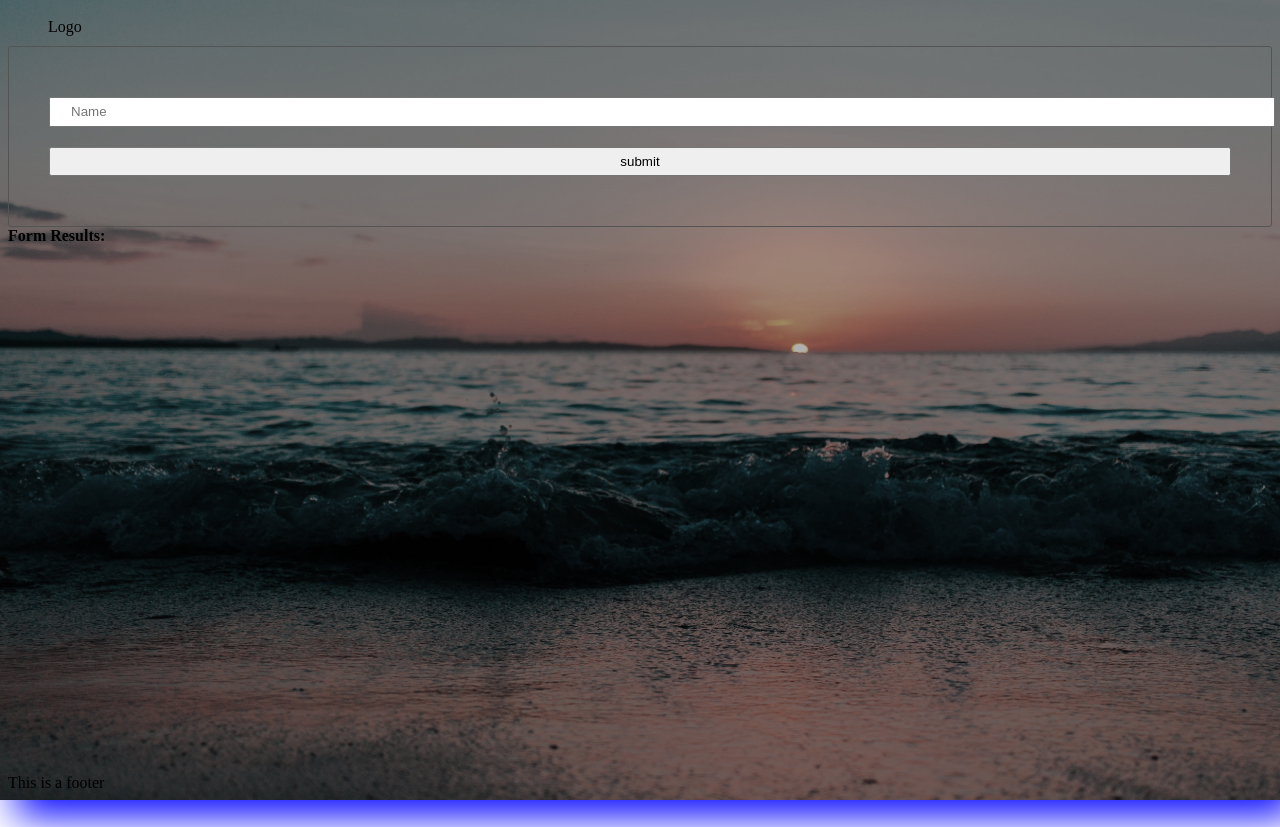
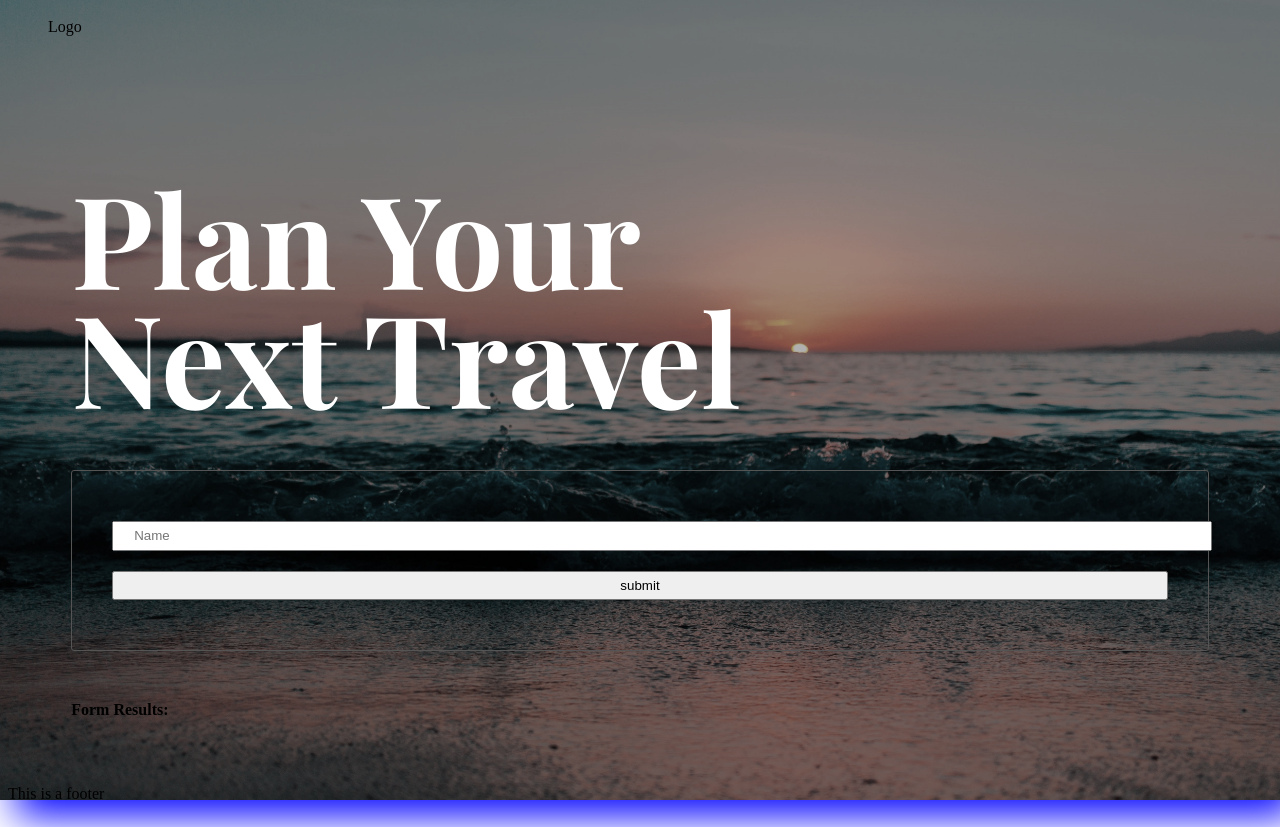
Before and after one commit to toowee-le/travel-planner, a website: page src/client/views/index.html in a window 1280 px wide. Drawn offline with nearby package versions, Linux system fonts and the light colour scheme; files that its build step writes are made by us from their sources.

Commit message:
update title

```diff
--- /dev/null
+++ b/src/client/styles/_config.scss
@@ -0,0 +1,8 @@
+@import url('https://fonts.googleapis.com/css2?family=Lato:wght@300;400;700&family=Playfair+Display:wght@700&display=swap');
+
+// Colors
+$base-color: #FFF;
+
+// Typography
+$header: 'Playfair Display', serif;
+$font-stack: 'Lato', sans-serif;
--- a/src/client/styles/base.scss
+++ b/src/client/styles/base.scss
@@ -1,14 +1,33 @@
+@import 'config';
+
 body {
     display: flex;
     flex-direction: column;
     min-height: 100vh;
 }
 
-main {
-    flex: 2;
+section {
+    max-width: 90%;
+    margin: 50px auto;
 }
 
-// section {
-//     max-width: 800px;
-//     margin: 50px auto;
-// }
+/* Typography */
+
+h1 {
+    font-family: $header;
+    font-size: 8rem;
+    color: $base-color;
+
+    .br-1,
+    .br-2 {
+        display:block;
+    }
+
+    .br-1 {
+        margin-bottom: -.4em;
+    }
+
+    .br-2 {
+        margin-bottom: -.6em;
+    }
+}
--- a/src/client/views/index.html
+++ b/src/client/views/index.html
@@ -20,19 +20,24 @@
         </header>
 
         <main>
+            <div class="travel-form__img-slide">
+                <img src="../assets/img-1.jpg" alt="Slide 1">
+                <img src="../assets/img-2.jpg" alt="Slide 2">
+                <img src="../assets/img-3.jpg" alt="Slide 3">
+                <img src="../assets/img-4.jpg" alt="Slide 4">
+            </div>
+
             <section class="travel-form__section">
-                <div class="travel-form__img-slide">
-                    <img src="../assets/img-1.jpg" alt="Slide 1">
-                    <img src="../assets/img-2.jpg" alt="Slide 2">
-                    <img src="../assets/img-3.jpg" alt="Slide 3">
-                    <img src="../assets/img-4.jpg" alt="Slide 4">
-                </div>
+                <h1 class="title">
+                    <span class="br-1">Plan Your</span>
+                    <span class="br-2">Next Travel</span>
+                </h1>
 
                 <form class="" onsubmit="return Client.handleSubmit(event)">
                     <input id="name" type="text" name="input" value="" placeholder="Name">
                     <input type="submit" name="" value="submit" onclick="return Client.handleSubmit(event)" onsubmit="return Client.handleSubmit(event)">
                 </form>
-            <section>
+            </section>
 
             <section>
                 <strong>Form Results:</strong>
```
